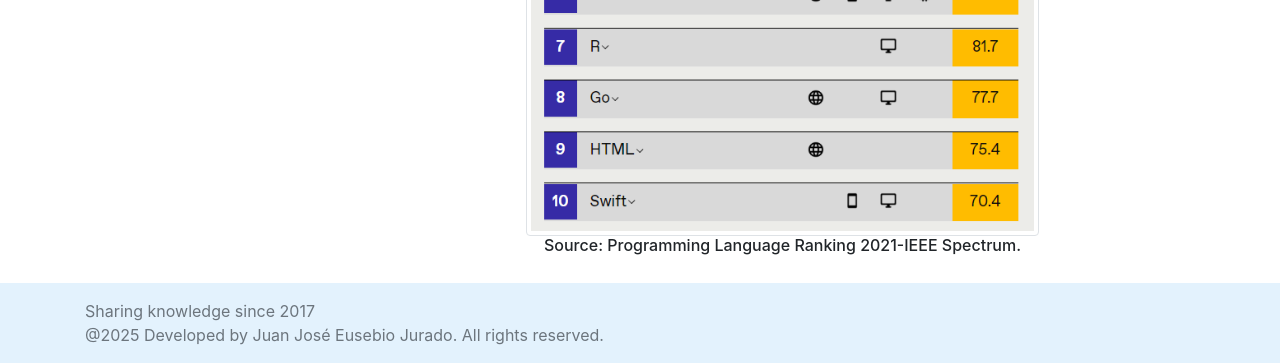
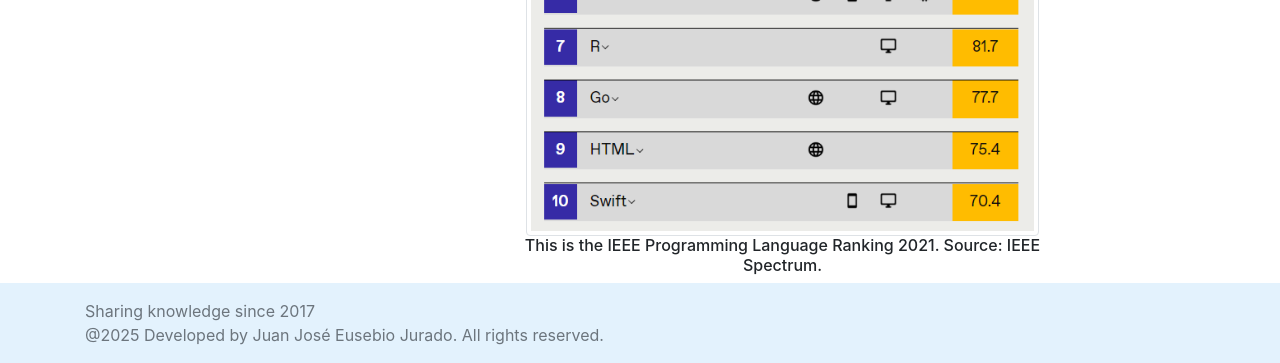
Before and after one commit to jjeusebio/jjeusebio.github.io, a plain HTML site: page index.html in a window 1280 px wide. Shown: the part 625-988 px from the top of the page. Drawn offline with nearby package versions, Linux system fonts and the light colour scheme.

Commit message:
Update index.html

```diff
--- a/index.html
+++ b/index.html
@@ -63,7 +63,7 @@
 
             <div class="container" style="width: 600px; height: 800px">
                 <img src="image/ieee2021.png" class="img-thumbnail img-fluid mx-auto d-block" alt="" style="width: 90%">
-                <h6 class="text-center">Source: Programming Language Ranking 2021-IEEE Spectrum.</h6>
+                <h6 class="text-center">This is the IEEE Programming Language Ranking 2021. Source: IEEE Spectrum.</h6>
             </div>
         </div>
 
```
